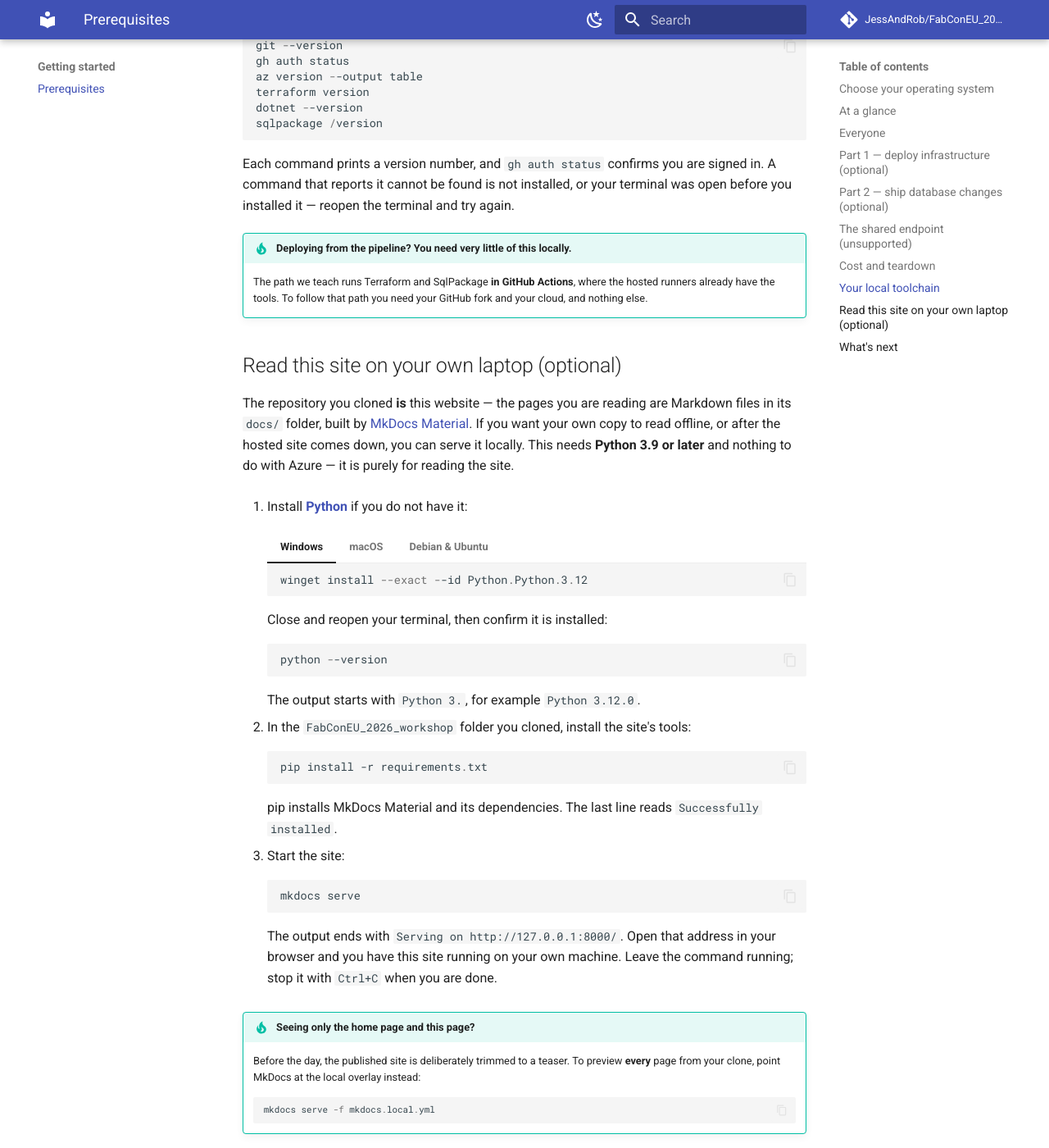
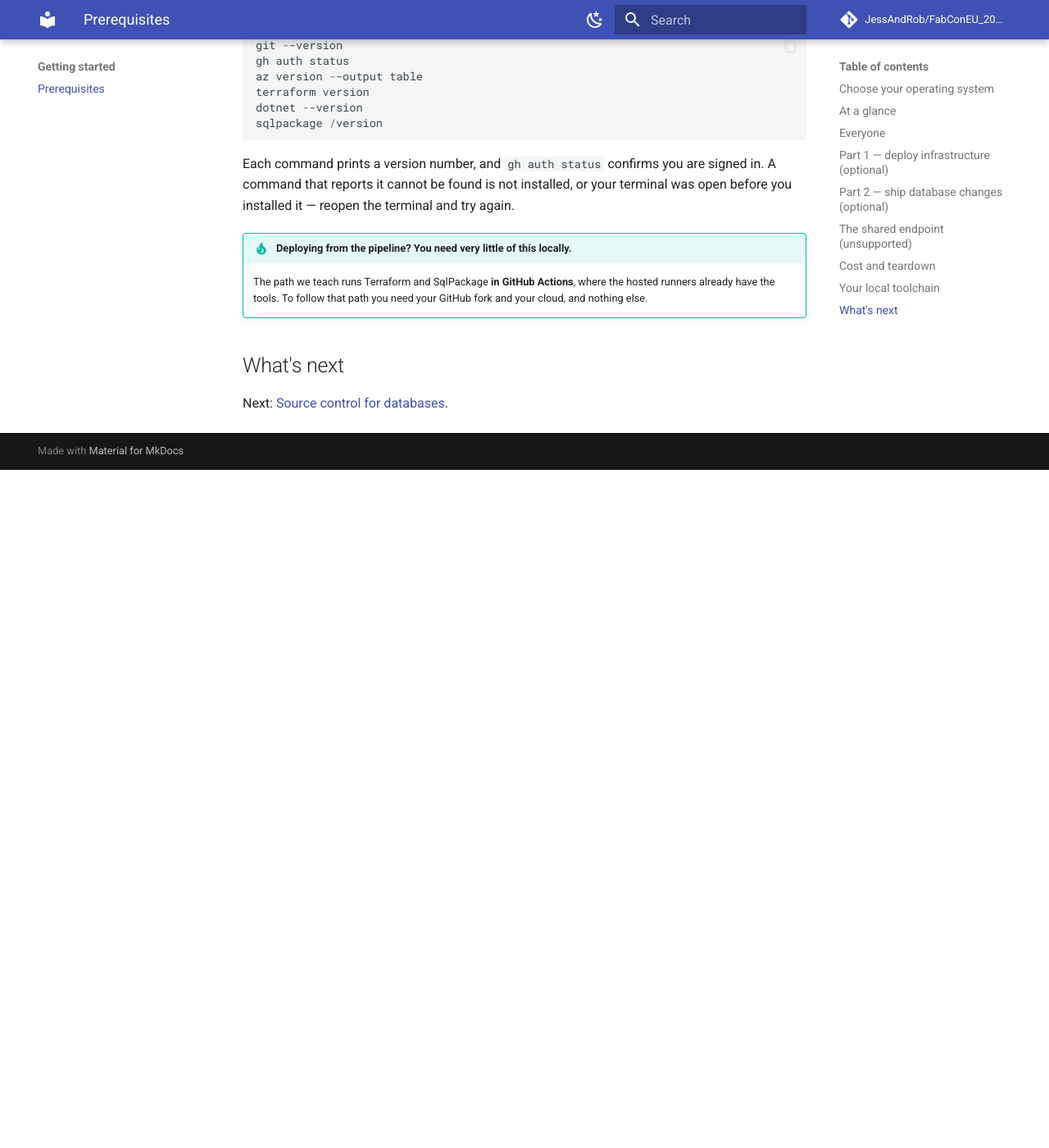
Before and after one commit to ReCyberist/FabConEU_2026_workshop, an MkDocs documentation site: the page built from docs/setup/prerequisites.md, in a window 1280 px wide and 1400 px high, scrolled down 6535 px. Shown: the whole window at 82% size. Built offline with MkDocs 1.6.1 and Material for MkDocs 9.7.7, drawn with Linux system fonts in a browser that asks for light colours; comment, search, counter and statistics services are not loaded; after the commit the page ends 7108 px from its top, so only the background shows below that.

Commit message:
docs: move local-site instructions to their own held-back Reference page
The prerequisites page publishes in teaser mode, so the local-site
section would have gone public before the reveal. Move it to a dedicated
`reference/run-the-site-locally.md`, held by exclude_docs like every
other content page and wired into both nav trees, so it only appears
when the full site is revealed. Drop the teaser-mode `-f mkdocs.local.yml`
tip — post-reveal a plain `mkdocs serve` shows the whole site.

Co-Authored-By: Claude Opus 4.8 <noreply@anthropic.com>

````diff
--- a/docs/setup/prerequisites.md
+++ b/docs/setup/prerequisites.md
@@ -471,68 +471,6 @@ it — reopen the terminal and try again.
     already have the tools. To follow that path you need your GitHub fork and your cloud, and
     nothing else.
 
-## Read this site on your own laptop (optional)
-
-The repository you cloned **is** this website — the pages you are reading are Markdown files in its
-`docs/` folder, built by [MkDocs Material](https://squidfunk.github.io/mkdocs-material/). If you
-want your own copy to read offline, or after the hosted site comes down, you can serve it locally.
-This needs **Python 3.9 or later** and nothing to do with Azure — it is purely for reading the
-site.
-
-1. Install **[Python](https://www.python.org/downloads/)** if you do not have it:
-
-    === "Windows"
-
-        ```powershell
-        winget install --exact --id Python.Python.3.12
-        ```
-
-    === "macOS"
-
-        ```bash
-        brew install python
-        ```
-
-    === "Debian & Ubuntu"
-
-        ```bash
-        sudo apt install python3 python3-pip python3-venv
-        ```
-
-    Close and reopen your terminal, then confirm it is installed:
-
-    ```powershell
-    python --version
-    ```
-
-    The output starts with `Python 3.`, for example `Python 3.12.0`.
-
-2. In the `FabConEU_2026_workshop` folder you cloned, install the site's tools:
-
-    ```powershell
-    pip install -r requirements.txt
-    ```
-
-    pip installs MkDocs Material and its dependencies. The last line reads `Successfully installed`.
-
-3. Start the site:
-
-    ```powershell
-    mkdocs serve
-    ```
-
-    The output ends with `Serving on http://127.0.0.1:8000/`. Open that address in your browser and
-    you have this site running on your own machine. Leave the command running; stop it with
-    `Ctrl+C` when you are done.
-
-!!! tip "Seeing only the home page and this page?"
-    Before the day, the published site is deliberately trimmed to a teaser. To preview **every**
-    page from your clone, point MkDocs at the local overlay instead:
-
-    ```powershell
-    mkdocs serve -f mkdocs.local.yml
-    ```
-
 ## What's next
 
 Next: [Source control for databases](../foundations/source-control.md).
--- a/mkdocs.local.yml
+++ b/mkdocs.local.yml
@@ -49,4 +49,5 @@ nav:
       - Resources & next steps: wrap-up/resources.md
   - Reference:
       - Other tooling: reference/other-tooling.md
+      - Run this site on your own laptop: reference/run-the-site-locally.md
   - Contact: contact.md
--- a/mkdocs.yml
+++ b/mkdocs.yml
@@ -86,6 +86,7 @@ exclude_docs: |
   wrap-up/demo.md
   wrap-up/resources.md
   reference/other-tooling.md
+  reference/run-the-site-locally.md
 # ────────────────────────────────────────────────────────────────────────────────
 
 # Navigation — the full site tree lives here but stays COMMENTED until reveal.
@@ -125,3 +126,4 @@ nav:
   #     - Resources & next steps: wrap-up/resources.md
   # - Reference:
   #     - Other tooling: reference/other-tooling.md
+  #     - Run this site on your own laptop: reference/run-the-site-locally.md
````
Also changed, not shown: docs/reference/run-the-site-locally.md (added, +57 -0 lines).
